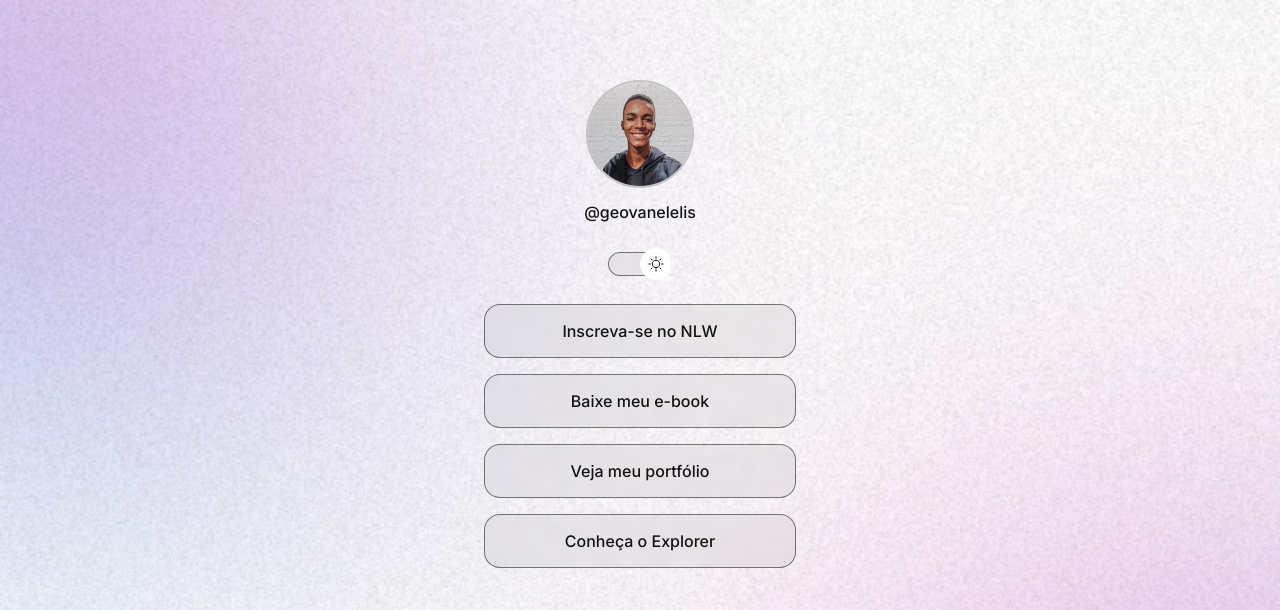
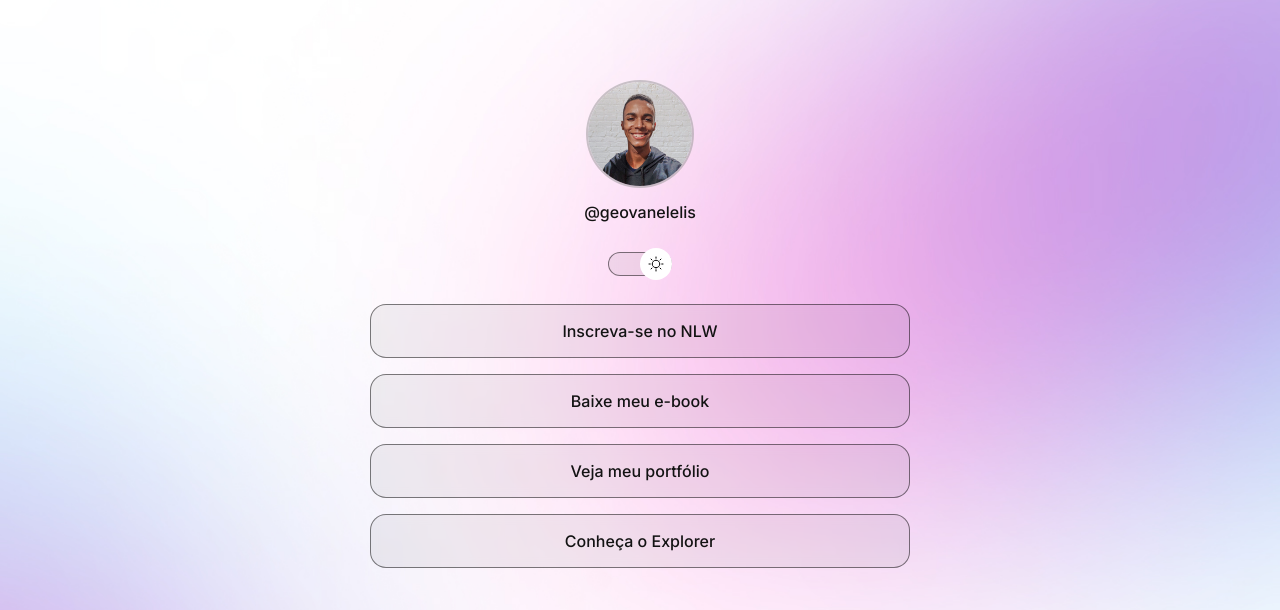
Before and after one commit to geovanelelis/Projeto-DevLinks, a plain HTML site: page index.html in a window 1280 px wide. Shown: the top 610 px of the page. Drawn offline with nearby package versions, Linux system fonts and the light colour scheme.

Commit message:
aplicação de responsividade

```diff
--- a/style.css
+++ b/style.css
@@ -8,7 +8,7 @@
   --text-color: #fff;
   --bg-url: url(./assets/bg-mobile.jpg);
   --border-profile-color: rgba(101, 101, 101, 0.305);
-  --profile-shadow: 1px 1px 10px rgba(116, 134, 147, 0.3);
+  --profile-shadow: 1px 1px 10px rgba(42, 103, 147, 0.25);
   --border-links-color: rgba(255, 255, 255, 0.5);
   --bg-links-color: rgba(255, 255, 255, 0.05);
   --bg-links-color-hover: rgba(255, 255, 255, 0.02);
@@ -16,14 +16,13 @@
   --bg-social-links-color: rgba(255, 255, 255, 0.1);
   --switch-bg-url: url(./assets/moon-stars.svg);
   --switch-shadow: 1px 1px 7px rgba(214, 214, 214, 0.4);
-  --profile-photo: url(https://github.com/geovanelelis.png);
 }
 
 .light {
   --text-color: #131313;
   --bg-url: url(./assets/bg-mobile-light.jpg);
   --border-profile-color: rgba(149, 149, 149, 0.5);
-  --profile-shadow: -1px 1px 7px rgba(70, 70, 70, 0.3);
+  --profile-shadow: -1px 1px 7px rgba(70, 70, 70, 0.2);
   --border-links-color: rgba(0, 0, 0, 0.5);
   --bg-links-color: rgba(0, 0, 0, 0.05);
   --bg-links-color-hover: rgba(0, 0, 0, 0.02);
@@ -31,7 +30,6 @@
   --bg-social-links-color: rgba(0, 0, 0, 0.1);
   --switch-bg-url: url(./assets/sun.svg);
   --switch-shadow: -1px 1px 7px rgba(70, 70, 70, 0.4);
-  --profile-photo: url(./assets/avatar-light.jpg);
 }
 
 body {
@@ -45,7 +43,8 @@ body * {
 }
 
 #container {
-  width: 360px;
+  width: 100%;
+  max-width: 588px;
   margin: 56px auto 0px;
   padding: 0 24px;
 }
@@ -61,8 +60,6 @@ body * {
   width: 108px;
   border: 2px solid var(--border-profile-color);
   border-radius: 50%;
-
-  cursor: pointer;
 }
 
 #profile img:hover {
@@ -183,3 +180,13 @@ footer {
 footer a:hover {
   color: rgb(30, 148, 221);
 }
+
+@media (min-width: 700px) {
+  :root {
+    --bg-url: url(./assets/bg-desktop.jpg);
+  }
+
+  .light {
+    --bg-url: url(./assets/bg-desktop-light.jpg);
+  }
+}
```
Also changed, not shown: 1 other file.
